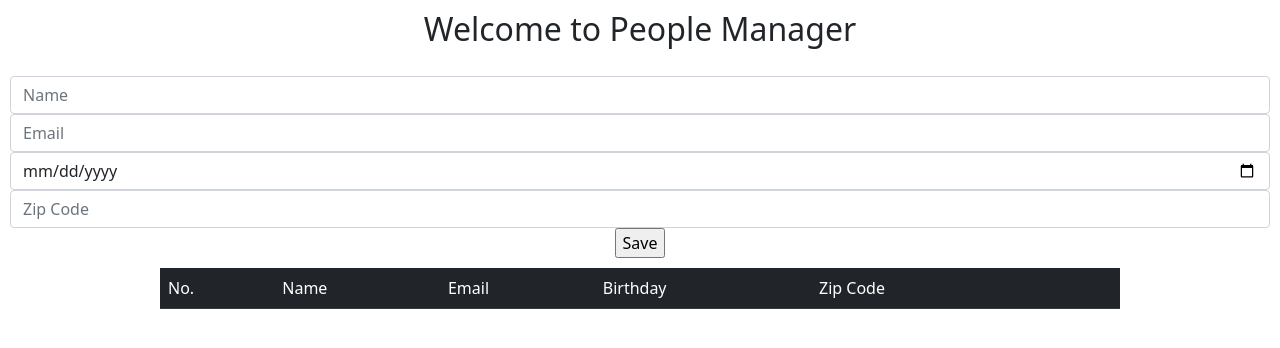
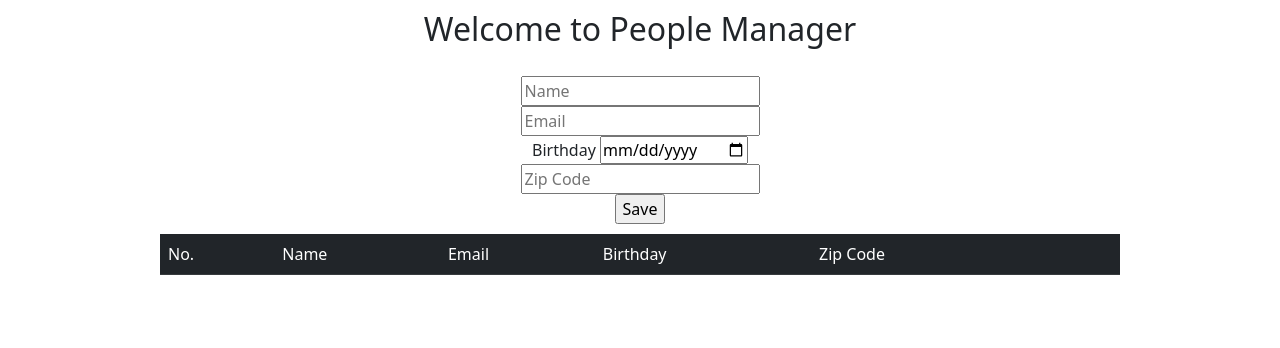
Before and after one commit to qfuggett/people-manager-flask, a Flask app: page / in a window 1280 px wide. Shown: the top 348 px of the page. Run offline with Flask 2, Linux system fonts and the light colour scheme; some libraries are stand-ins or nearby versions.

Commit message:
updated error message

```diff
--- a/templates/homepage.html
+++ b/templates/homepage.html
@@ -5,19 +5,23 @@
 <div>
     <h2 style="text-align: center; padding: 10px">Welcome to People Manager</h2>
     <div style="padding: 10px">
-        {% for field, errors in form.errors.items() %}
-          <small class="form-text text-muted ">
-              {{ ', '.join(errors) }}
-          </small>
-        {% endfor %}
+        {% if form.errors %}
+            <ul class="errors">
+                {% for field_name, field_errors in form.errors|dictsort if field_errors %}
+                    {% for error in field_errors %}
+                        <li>{{ form[field_name].label }}: {{ error }}</li>
+                    {% endfor %}
+                {% endfor %}
+            </ul>
+        {% endif %}
           <form class="form-horizontal" action="/" method="POST" style="text-align: center;" >
                 {{ form.hidden_tag() }}
             <div class="form-row">
                 {{ form.csrf_token }}
-                <div class="form-group">{{ form.name(class="form-control") }}</div>
-                <div class="form-group">{{ form.email(class="form-control") }}</div>
-                <div class="form-group">{{ form.birthday(class="form-control") }}</div>
-                <div class="form-group">{{ form.zip_code(class="form-control") }}</div>
+                <div class="form-group">{{ form.name }}</div>
+                <div class="form-group">{{ form.email }}</div>
+                <div class="form-group">{{ form.birthday.label }} {{ form.birthday }}</div>
+                <div class="form-group">{{ form.zip_code }}</div>
                 <div class="form-group">{{ form.save }}</div>
             </div>
           </form>
```
